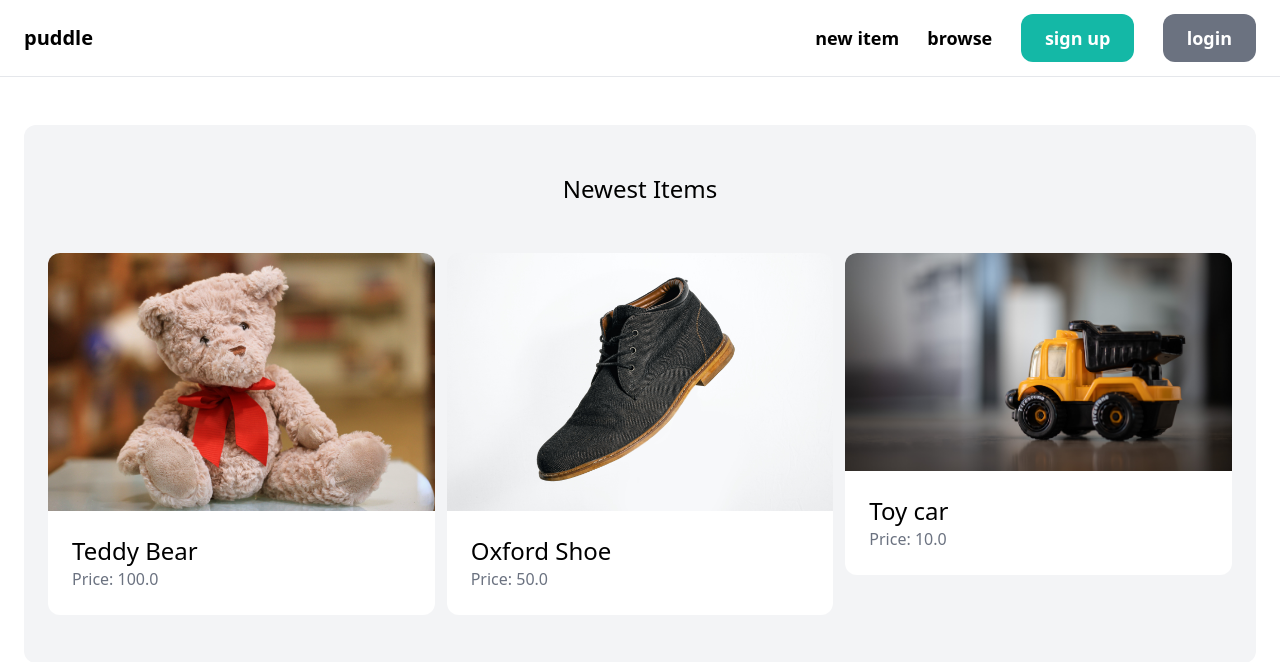
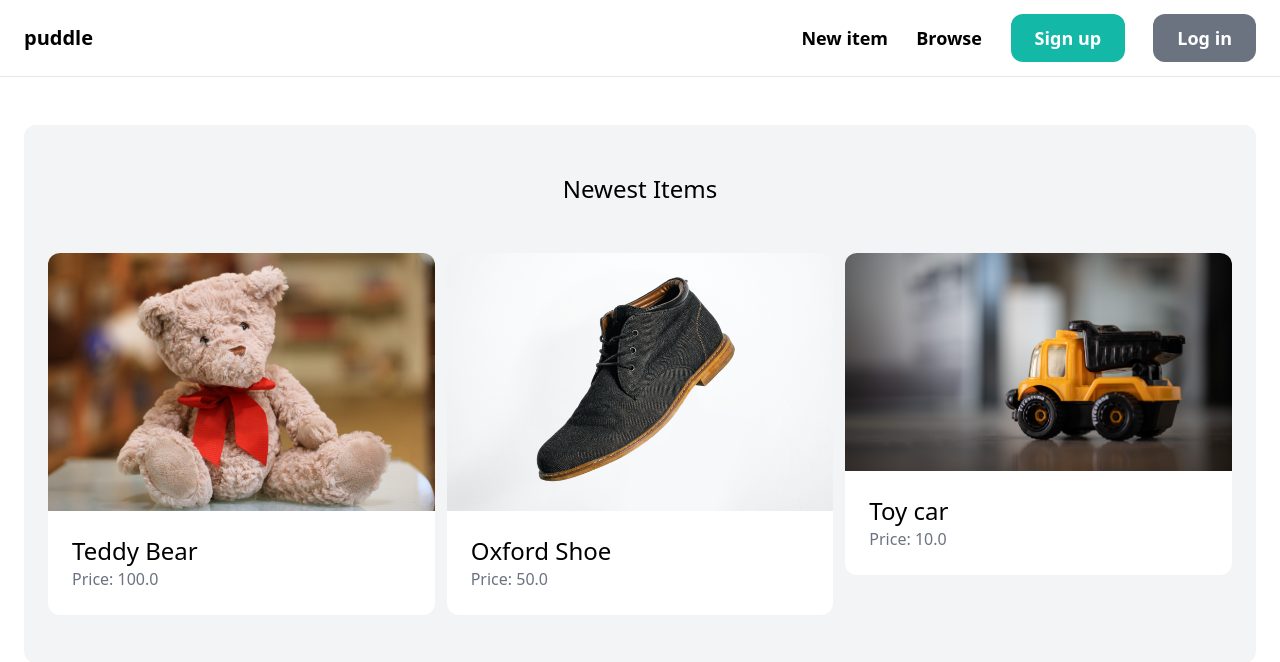
Before and after one commit to VictoriaPriscila28/marketplace, a Django app: page / in a window 1280 px wide. Shown: the top 662 px of the page. Run offline with Django 5.2, Linux system fonts and the light colour scheme; data comes from the database, SQL or seed files in the repository; some libraries are stand-ins or nearby versions.

Commit message:
part 2 log in

```diff
--- a/core/templates/core/base.html
+++ b/core/templates/core/base.html
@@ -11,12 +11,18 @@
     <body>
         <nav class="py-6 px-6 flex justify-between items-center border-b border-gray-200">
             <a href="/" class="text-xl font-semibold" > puddle </a>
+
             <div class="space-x-6">
-                <a href="#" class="text-lg font-semibold hover:text-gray-500"> new item</a>
-                <a href="#" class="text-lg font-semibold hover:text-gray-500"> browse </a>
-                <a href="{% url 'signup' %}" class="px-6 py-3 text-lg font-semibold bg-teal-500 text-white rounded-xl hover:bg-teal-700"> sign up</a>
-                <a href="{% url 'login' %}" class="px-6 py-3 text-lg font-semibold bg-gray-500 text-white rounded-xl hover:bg-gray-700"> login </a>
+                <a href="#" class="text-lg font-semibold hover:text-gray-500"> New item</a>
+                <a href="#" class="text-lg font-semibold hover:text-gray-500"> Browse </a>
 
+                {% if request.user.is_authenticated %}
+                    <a href="#" class="px-6 py-3 text-lg font-semibold bg-teal-500 text-white rounded-xl hover:bg-teal-700"> Inbox</a>
+                    <a href="#" class="px-6 py-3 text-lg font-semibold bg-gray-500 text-white rounded-xl hover:bg-gray-700"> Dashboard </a>
+                {% else %}
+                    <a href="{% url 'signup' %}" class="px-6 py-3 text-lg font-semibold bg-teal-500 text-white rounded-xl hover:bg-teal-700"> Sign up</a>
+                    <a href="{% url 'login' %}" class="px-6 py-3 text-lg font-semibold bg-gray-500 text-white rounded-xl hover:bg-gray-700"> Log in </a>
+                {% endif %}
             </div>
 
         </nav>
--- a/marketplace/settings.py
+++ b/marketplace/settings.py
@@ -26,6 +26,10 @@ SECRET_KEY = 'django-insecure-!1#kdk0u5bun4kgjmzjw)hx8!_@c2rb4($ej30502mw3f$7249
 DEBUG = True
 
 ALLOWED_HOSTS = []
+
+LOGIN_URL = '/login'
+LOGIN_REDIRECT_URL = '/'
+LOGOUT_REDIRECT_URL = '/'
 
 
 # Application definition
```
